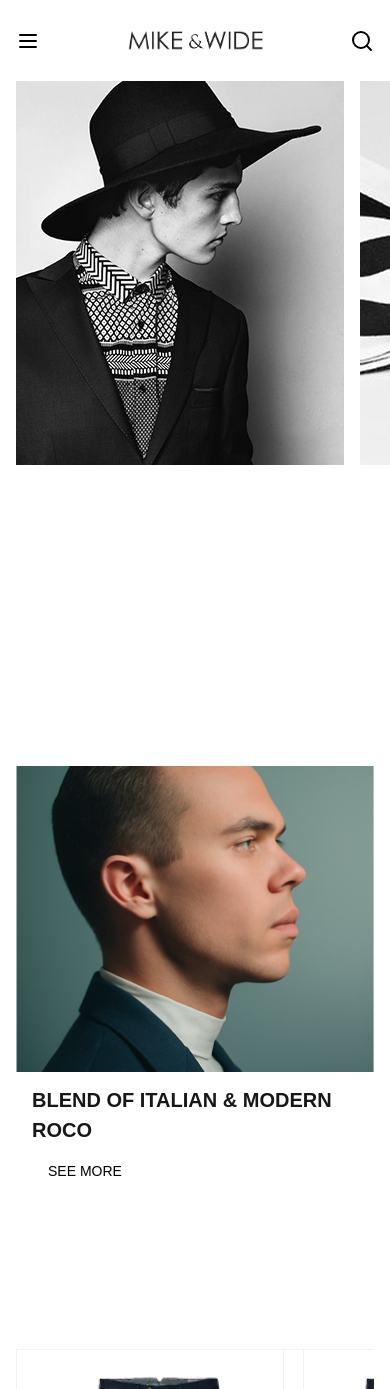
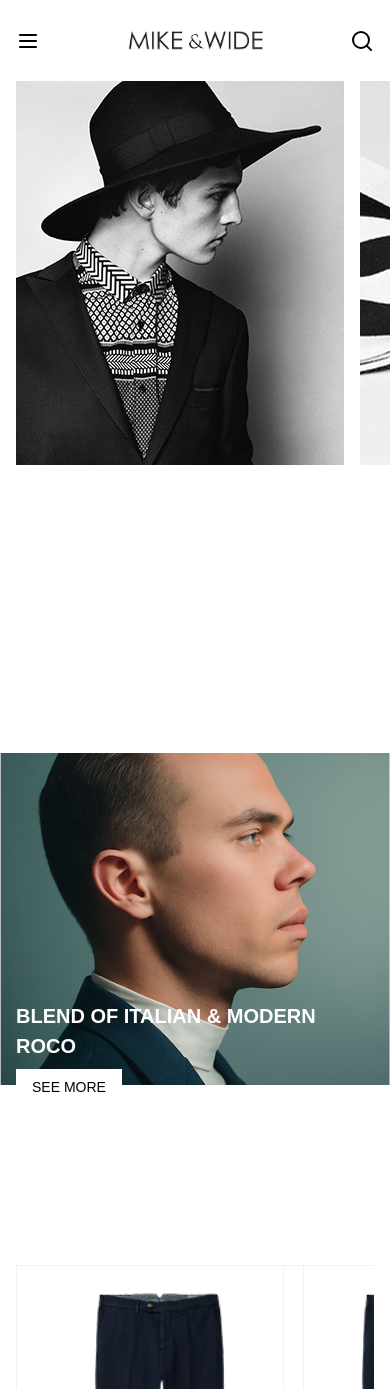
Before and after one commit to gauravver13/mike-n-wide, a Next.js app: page / in a window 390 px wide. Shown: the top 1389 px of the page. Built offline with nearby package versions, Linux system fonts and the light colour scheme.

Commit message:
Fix mobile screen Banner

```diff
--- a/src/components/ui/Banner.tsx
+++ b/src/components/ui/Banner.tsx
@@ -3,7 +3,7 @@ import Button from "./Button";
 
 export default function Banner1() {
     return (
-        <div className="mb-0 container">
+        <div className="mb-0 w-full">
             <section className="relative w-full h-screen flex flex-col md:flex-row">
                 {/* Left Image - Full width on mobile */}
                 <div className="relative w-full md:w-1/2 h-full">
@@ -29,9 +29,9 @@ export default function Banner1() {
             </section>
 
             {/* Text and Button Section */}
-            <div className="relative w-full flex flex-col items-start md:items-center justify-center px-4 -mt-64 md:-mt-52 lg:-mt-24 z-10">
+            <div className="relative text-white w-full flex flex-col items-start md:items-center justify-center px-4 -mt-[340px] sm:font-bold md:-mt-52 lg:-mt-32 z-10">
 
-                <div className="text-left lg:text-center leading-normal flex flex-wrap sm:-mt-12 sm:font-bold text-xl lg:text-4xl font-semibold tracking-normal">
+                <div className="text-left lg:text-center leading-normal flex flex-wrap text-xl lg:text-4xl font-semibold tracking-normal">
                     BLEND OF ITALIAN & MODERN ROCO
                 </div>
                 <div className="mt-2">
```
Also changed, not shown: src/components/ui/Banner1.tsx (added).
